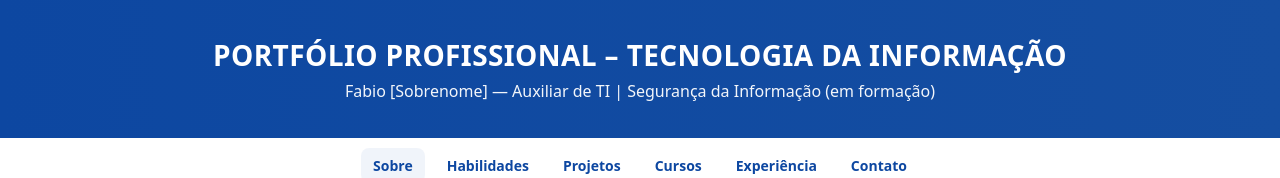
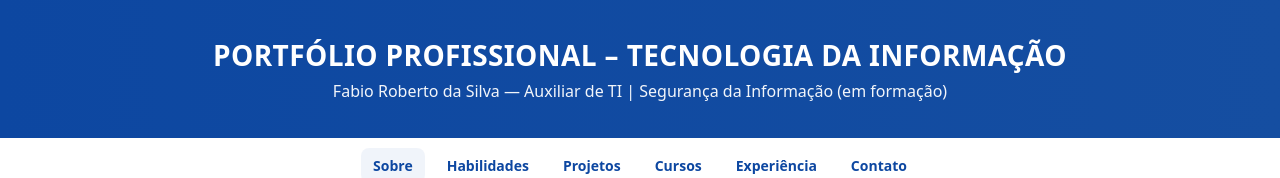
Before and after one commit to fabiorss36-glitch/Portfolio---Fabio, a plain HTML site: page index.html in a window 1280 px wide. Shown: the top 178 px of the page. Drawn offline with Linux system fonts and the light colour scheme.

Commit message:
Update index.html

```diff
--- a/index.html
+++ b/index.html
@@ -87,7 +87,7 @@
 
 <header class="site-header">
   <h1>PORTFÓLIO PROFISSIONAL – TECNOLOGIA DA INFORMAÇÃO</h1>
-  <p>Fabio [Sobrenome] — Auxiliar de TI | Segurança da Informação (em formação)</p>
+  <p>Fabio Roberto da Silva — Auxiliar de TI | Segurança da Informação (em formação)</p>
 </header>
 
 <nav class="topnav" aria-label="Navegação principal">
```
